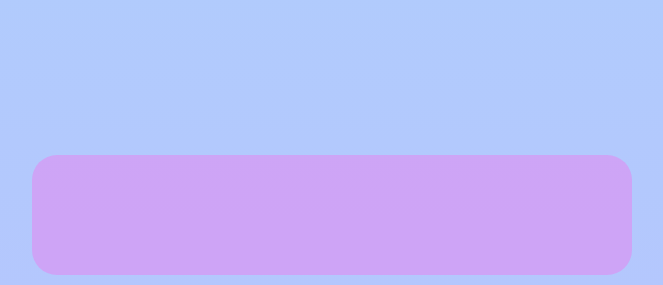
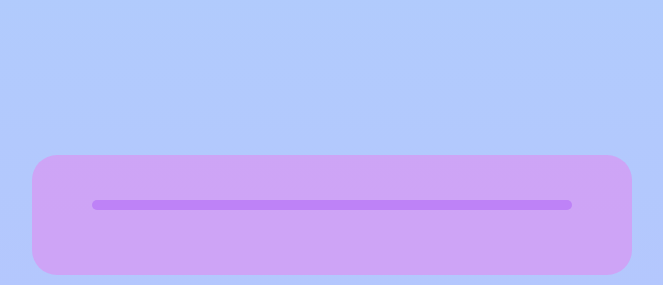
Before and after one commit to ramzialhaddad/hypergabe.space, a PHP site: page / in a window 1280 px wide. Shown: the part 515-800 px from the top of the page, without its empty margins (308-971 px from the left). Run offline with PHP 8.4, Linux system fonts and the light colour scheme.

```diff
--- a/index.html
+++ b/index.html
@@ -5,6 +5,7 @@
 		<title>HyperGabe</title>
     <link rel="stylesheet" type="text/css" href="style.css" />
     <link rel="stylesheet" type="text/css" href="radio.css" />
+    <link rel="stylesheet" href="https://use.fontawesome.com/releases/v5.7.2/css/all.css" integrity="sha384-fnmOCqbTlWIlj8LyTjo7mOUStjsKC4pOpQbqyi7RrhN7udi9RwhKkMHpvLbHG9Sr" crossorigin="anonymous">
 	</head>
 	<body>
     <!--
--- a/radio.css
+++ b/radio.css
@@ -15,3 +15,42 @@
 	border-radius: 25px;
 	background-color: rgb(245, 111, 234, 0.4);
 }
+.radio-progress{
+    display: block;
+    width: 80%;
+    height: 10px;
+    position: absolute;
+    top: 45px;
+    right: 25%;
+    left: 50%;
+    margin-left: -40%;
+    border-radius: 25px;
+    background-color: rgb(190, 130, 247);
+    overflow: hidden;
+}
+
+.radio-progress.loading{
+    background-image: -webkit-linear-gradient(-45deg, #808e97 25%, transparent 25%, transparent 50%, #808e97 50%, #808e97 75%, transparent 75%, transparent);
+    background-image: -moz-linear-gradient(-45deg, #808e97 25%, transparent 25%, transparent 50%, #808e97 50%, #808e97 75%, transparent 75%, transparent);
+    background-image: -o-linear-gradient(-45deg, #808e97 25%, transparent 25%, transparent 50%, #808e97 50%, #808e97 75%, transparent 75%, transparent);
+    background-image: linear-gradient(-45deg, #808e97 25%, transparent 25%, transparent 50%, #808e97 50%, #808e97 75%, transparent 75%, transparent);
+    background-size: 20px 20px;
+    -webkit-animation: loadingStripes 700ms linear infinite;
+    -moz-animation: loadingStripes 700ms linear infinite;
+    -ms-animation: loadingStripes 700ms linear infinite;
+    -o-animation: loadingStripes 700ms linear infinite;
+    animation: loadingStripes 700ms linear infinite;
+  }
+
+  .radio-progress-bar{
+    -webkit-transition: width 200ms linear;
+    -moz-transition: width 200ms linear;
+    -o-transition: width 200ms linear;
+    transition: width 200ms linear;
+    display: block;
+    height: 100%;
+    width: 0;
+    max-width: 100%;
+    background-color: #808e97;
+    border-radius: 25px;
+  }
```
